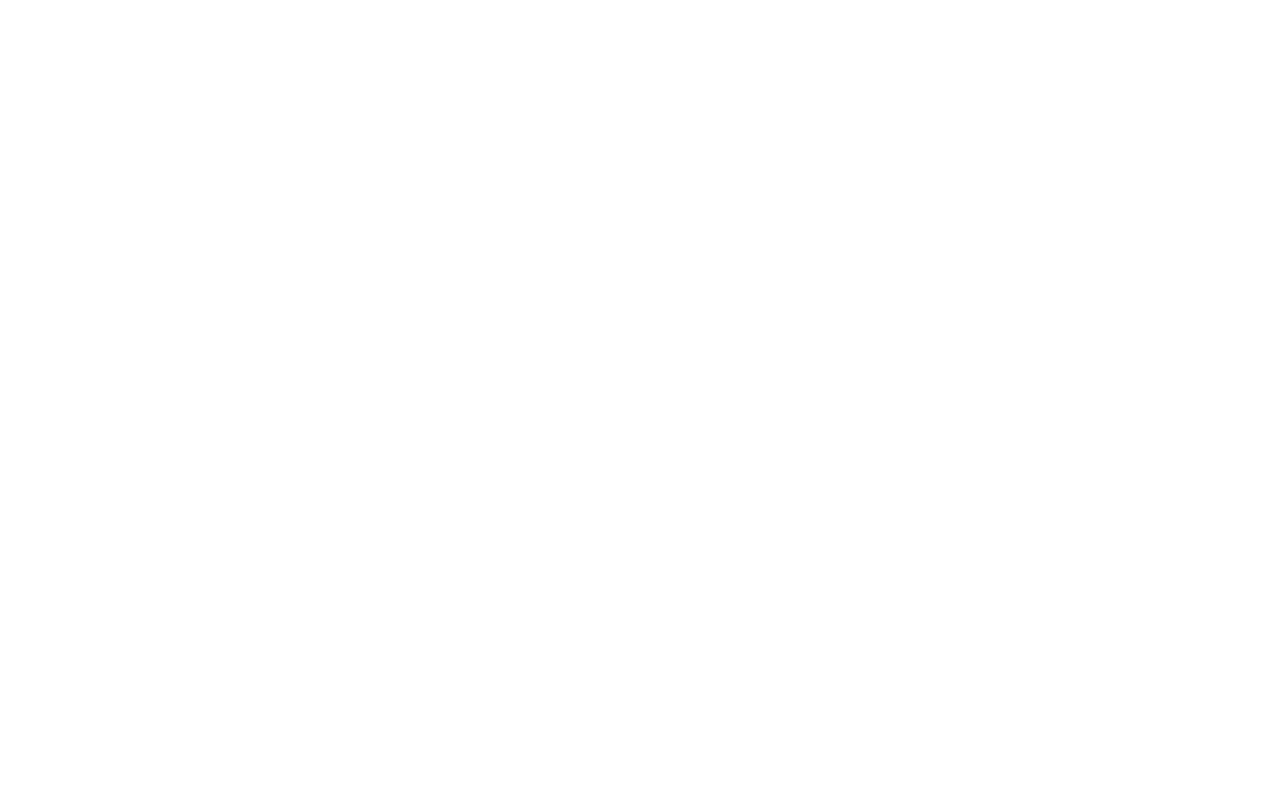
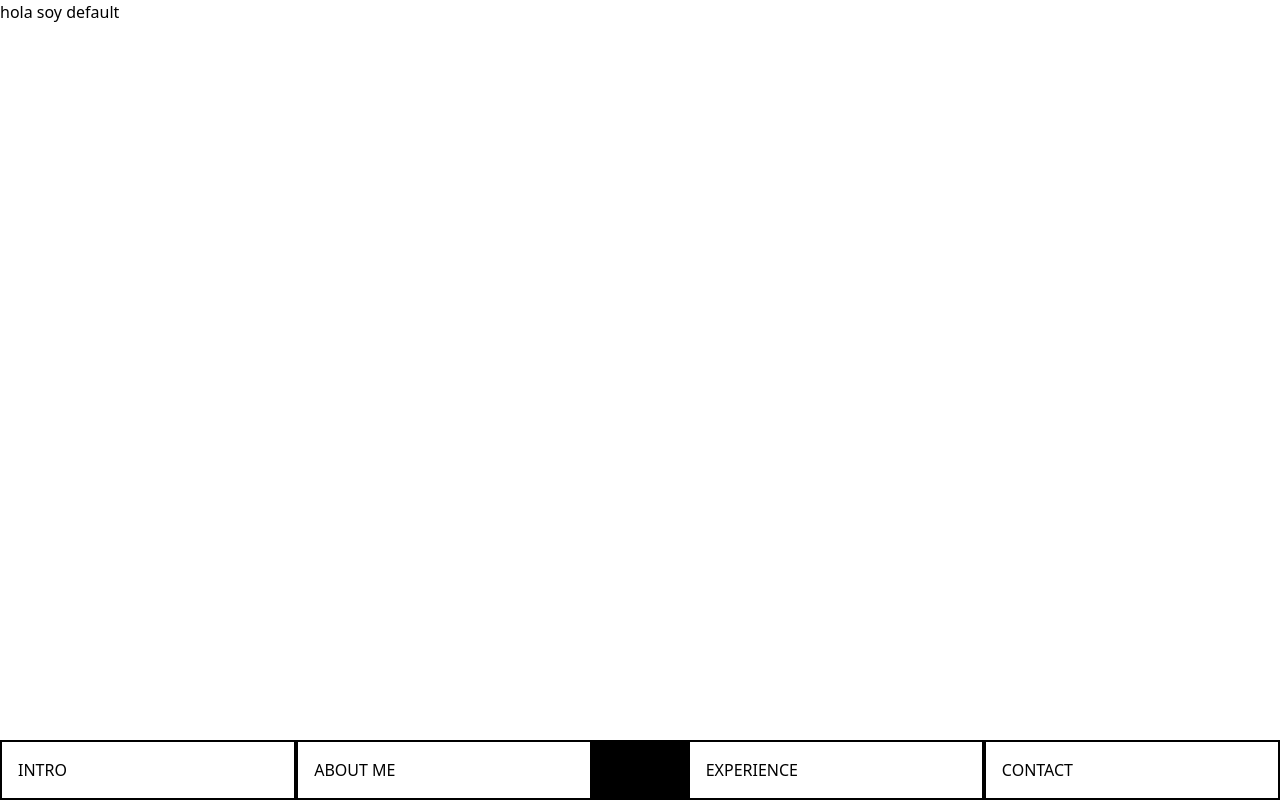
Before and after one commit to 99jack99/Tailwind-Vue3-Ts-Portfolio, a Vue app: page /Introduction in a window 1280 px wide. Before the commit this address had no page. Built offline with nearby package versions, Linux system fonts and the light colour scheme.

Commit message:
(feat): added default vue, yet to create some pages

```diff
--- /dev/null
+++ b/src/components/NavBar.vue
@@ -0,0 +1,19 @@
+<script setup></script>
+
+<template>
+  <div
+    class="container-fluid flex flex-col sm:flex-row justify-around absolute bottom-0 right-0 left-0"
+  >
+    <div class="px-4 py-4 border-2 border-black w-full">INTRO</div>
+    <div class="px-4 py-4 border-2 border-black w-full">ABOUT ME</div>
+    <div
+      class="px-4 py-4 border-2 border-black bg-black w-full sm:w-80 order-first sm:order-none"
+    >
+      IMG
+    </div>
+    <div class="px-4 py-4 border-2 border-black w-full">EXPERIENCE</div>
+    <div class="px-4 py-4 border-2 border-black w-full">CONTACT</div>
+  </div>
+</template>
+
+<style lang="scss" scoped></style>
--- /dev/null
+++ b/src/layouts/Default.vue
@@ -0,0 +1,11 @@
+<script setup lang="ts">
+import NavBar from '@/components/NavBar.vue'
+</script>
+
+<template>
+  hola soy default
+
+  <NavBar />
+</template>
+
+<style lang="scss" scoped></style>
--- /dev/null
+++ b/src/pages/About.vue
@@ -0,0 +1,5 @@
+<script setup lang="ts"></script>
+
+<template>Hola soy About</template>
+
+<style lang="scss" scoped></style>
--- a/src/views/Presentation.vue
+++ b/src/pages/Contact.vue
@@ -1,5 +1,5 @@
 <script setup lang="ts"></script>
 
-<template>hola</template>
+<template>Hola soy Contact</template>
 
 <style lang="scss" scoped></style>
--- /dev/null
+++ b/src/pages/Experience.vue
@@ -0,0 +1,5 @@
+<script setup lang="ts"></script>
+
+<template>Hola soy Experience</template>
+
+<style lang="scss" scoped></style>
--- /dev/null
+++ b/src/pages/Intro.vue
@@ -0,0 +1,5 @@
+<script setup lang="ts"></script>
+
+<template>Hola soy Intro</template>
+
+<style lang="scss" scoped></style>
--- a/src/layout/Main.vue
+++ b/src/pages/Main.vue
@@ -15,17 +15,17 @@
       </div>
 
       <div
-        class="truncate md:text-clip h-48 md:h-auto md:row-span-2 md:col-span-1 border-4 border-black grid place-content-center hover:bg-gradient-to-r hover:from-amber-500 hover:to-orange-500"
+        class="truncate md:text-clip h-48 md:h-auto md:row-span-2 md:col-span-1 border-4 cursor-pointer border-black grid place-content-center hover:bg-gradient-to-r hover:from-amber-500 hover:to-orange-500"
       >
         <h1 class="text-5xl md:text-6xl font-semibold">EXPERIENCE</h1>
       </div>
 
       <div
-        class="h-48 md:h-auto border-4 border-black img bg-center bg-cover bg-no-repeat order-first md:order-none"
+        class="h-48 md:h-auto border-4 border-black img bg-center bg-cover bg-no-repeat order-first md:order-none cursor-pointer hover:grayscale"
       ></div>
 
       <div
-        class="h-48 md:h-auto md:row-span-1 md:col-span-2 border-4 border-black grid place-content-center hover:bg-gradient-to-r hover:from-red-500 hover:to-pink-500"
+        class="h-48 md:h-auto md:row-span-1 md:col-span-2 border-4 cursor-pointer border-black grid place-content-center hover:bg-gradient-to-r hover:from-red-500 hover:to-pink-500"
       >
         <h1 class="text-5xl md:text-6xl font-semibold">CONTACT</h1>
       </div>
--- a/src/router/index.ts
+++ b/src/router/index.ts
@@ -6,7 +6,35 @@
     {
       path: '/',
       name: 'home',
-      component: () => import('@/layout/Main.vue')
+      component: () => import('@/pages/Main.vue'),
+    },
+
+    {
+      path: '/profile',
+      name: 'Profile',
+      component: () => import('@/layouts/Default.vue'),
+      children:[
+        {
+          path: '/Introduction',
+          name: 'Intro',
+          component: () => import('@/pages/Intro.vue'),
+        },
+        {
+          path: '/About',
+          name: 'About Me',
+          component: () => import('@/pages/About.vue'),
+        },
+        {
+          path: '/Experience',
+          name: 'Experience',
+          component: () => import('@/pages/Experience.vue'),
+        },
+        {
+          path: '/Contact',
+          name: 'Contact',
+          component: () => import('@/pages/Contact.vue'),
+        },
+      ]
     },
 
   ]
```
